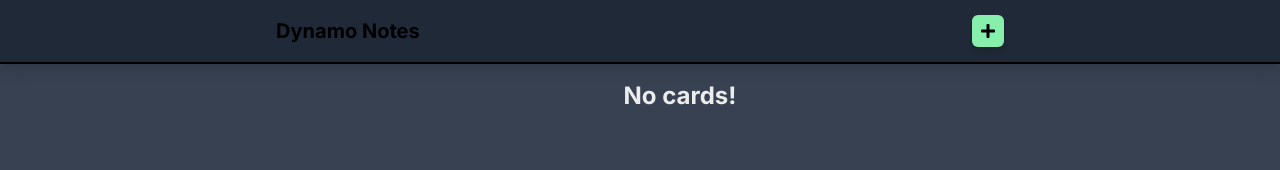
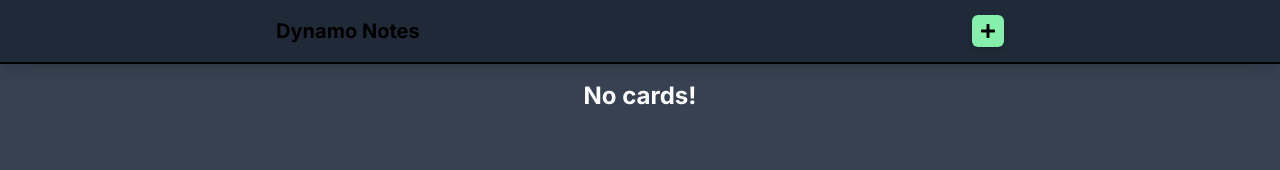
Before and after one commit to PrgrmrHarshShukla/dynamoNotes, a Next.js app in the folder full/: page / in a window 1280 px wide. Shown: the top 170 px of the page. Built offline with nearby package versions, Linux system fonts and the light colour scheme.

Commit message:
fix: centering

```diff
--- a/full/app/Components/mainPage.tsx
+++ b/full/app/Components/mainPage.tsx
@@ -34,8 +34,8 @@ function MainPage(props: any){
                     ))}
                 </div>
                 :
-                <div className="w-[100%] h-auto flex flex-col justify-start items-center gap-2">
-                    <span className=" text-white opacity-90 text-2xl font-bold ml-20">
+                <div className="w-[100%] h-auto flex flex-col justify-center items-center gap-2">
+                    <span className=" text-white text-2xl font-bold">
                         No cards!
                     </span>
                 </div>
```
